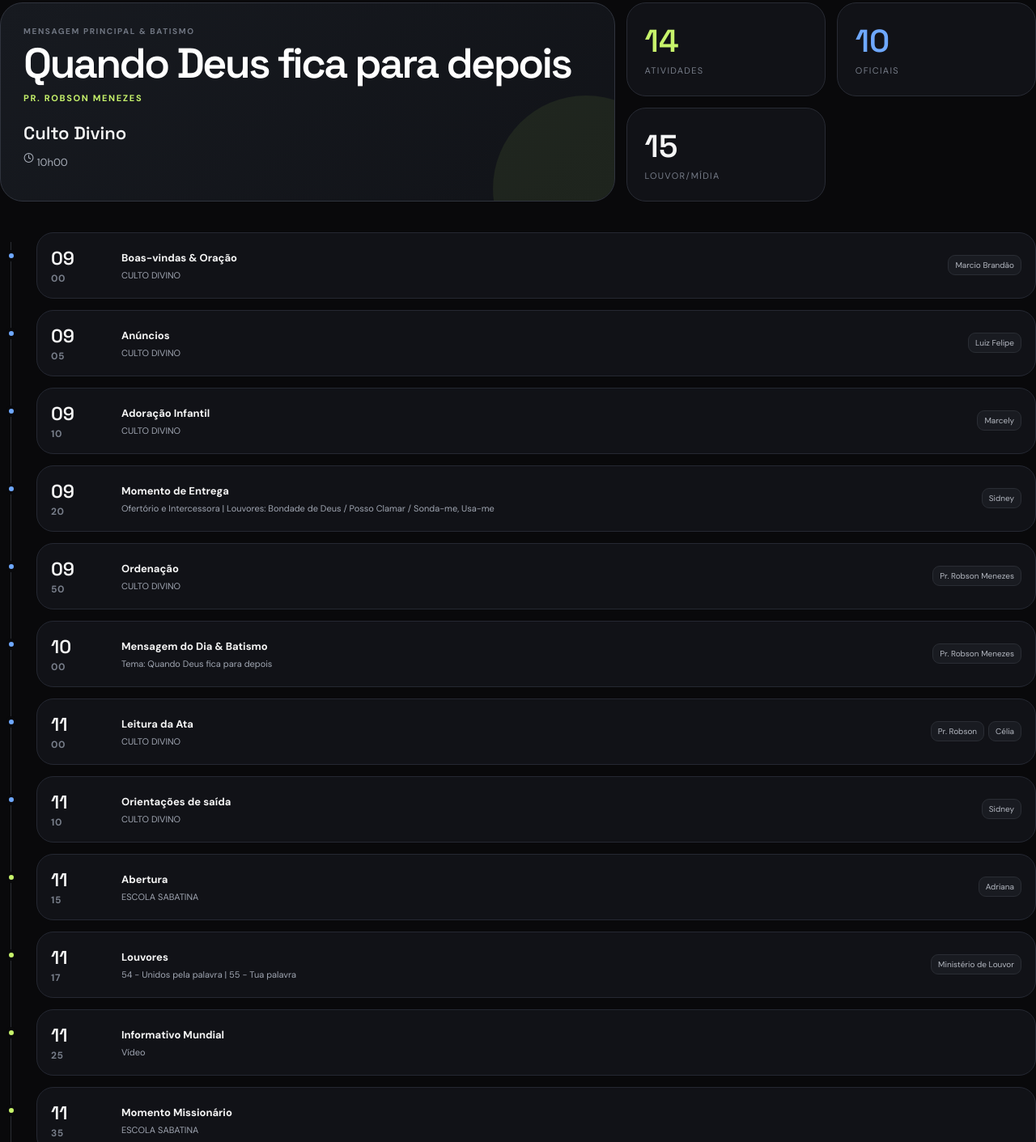
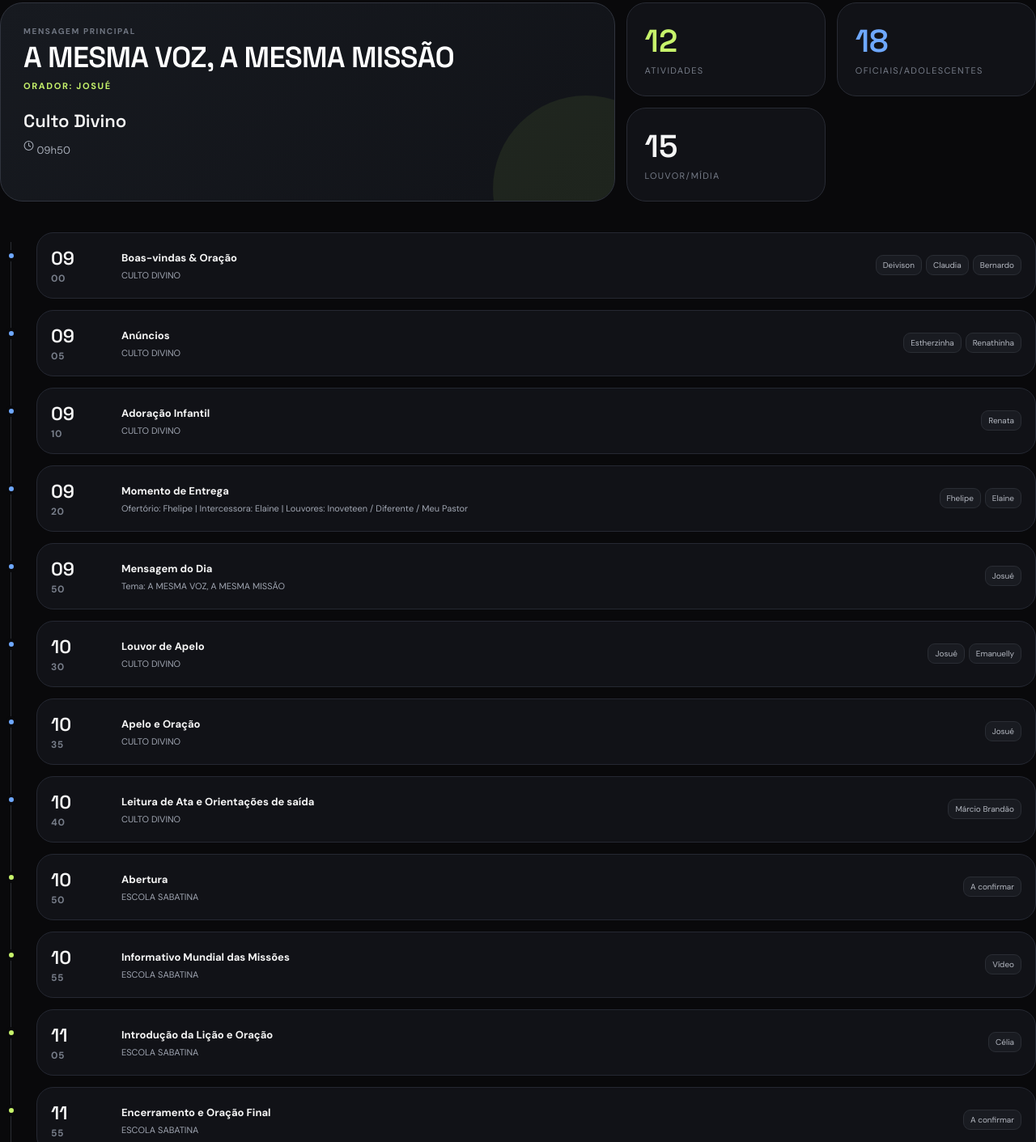
Before and after one commit to ProtoMorphos/iasdcg, a plain HTML site: page index.html in a window 1280 px wide. Shown: the part 594-2005 px from the top of the page at 81% size. Drawn offline with nearby package versions, Linux system fonts and the light colour scheme.

Commit message:
Update event date and schedule details in index.html

```diff
--- a/index.html
+++ b/index.html
@@ -4,7 +4,7 @@
 <meta charset="UTF-8">
 <meta name="viewport" content="width=device-width,initial-scale=1,viewport-fit=cover">
 <meta name="theme-color" content="#09090b">
-<title>IASD Campo Grande • 07/11</title>
+<title>IASD Campo Grande • 14/11</title>
 <script src="https://unpkg.com/lucide@latest"></script>
 <style>
 @import url('https://fonts.googleapis.com/css2?family=DM+Sans:wght@400;500;600;700&family=Space+Grotesk:wght@400;500;600;700&display=swap');
@@ -16,7 +16,7 @@
 radial-gradient(circle at 78% 15%,rgba(110,168,255,.18),transparent 24rem),
 radial-gradient(circle at 8% 70%,rgba(199,243,107,.08),transparent 23rem),
 linear-gradient(135deg,#0b0c10,#0a0b0e 52%,#10141c);border-bottom:1px solid #20232b;position:relative;overflow:hidden}
-.top:after{content:"07/11";position:absolute;right:-25px;bottom:-80px;font:800 240px/1 "Space Grotesk";color:rgba(255,255,255,.025);letter-spacing:-.08em}
+.top:after{content:"14/11";position:absolute;right:-25px;bottom:-80px;font:800 240px/1 "Space Grotesk";color:rgba(255,255,255,.025);letter-spacing:-.08em}
 .top-inner{position:relative;z-index:2;padding-top:26px}
 .brand{display:flex;align-items:center;justify-content:space-between}
 .brandmark{display:flex;align-items:center;gap:11px;font-weight:700;letter-spacing:.02em}.brandmark b{display:grid;place-items:center;width:34px;height:34px;border-radius:11px;background:var(--lime);color:#111}
@@ -26,7 +26,7 @@ linear-gradient(135deg,#0b0c10,#0a0b0e 52%,#10141c);border-bottom:1px solid #202
 .search{display:flex;align-items:center;gap:12px;padding:12px 15px}.search svg{color:#717785}.search input{width:100%;background:none;border:0;outline:0;color:white}.search input::placeholder{color:#707581}
 .actions{display:flex;gap:6px}.tab{border:0;background:transparent;color:#858b98;border-radius:17px;padding:0 17px;font-weight:700;font-size:12px;transition:.2s;display:flex;align-items:center;gap:8px}.tab.active{background:#f4f4f5;color:#111216}.tab:hover:not(.active){color:white;background:#1b1d23}
 .content{padding:48px 0 100px}.view-head{display:flex;justify-content:space-between;align-items:end;gap:20px;margin-bottom:25px}.kicker{color:#707682;text-transform:uppercase;letter-spacing:.16em;font-size:10px;font-weight:700}.view-head h2{font:600 31px "Space Grotesk";letter-spacing:-.04em;margin:7px 0 0}.month{color:var(--lime);font-weight:700;font-size:12px;border:1px solid #334025;background:#171d11;border-radius:999px;padding:9px 13px}
-.next{display:grid;grid-template-columns:1.2fr .8fr;gap:14px;margin-bottom:38px}.feature{border:1px solid #30343e;border-radius:28px;background:linear-gradient(135deg,#171a20,#111318);padding:28px;min-height:245px;position:relative;overflow:hidden}.feature:after{content:"";position:absolute;width:230px;height:230px;border-radius:50%;right:-80px;bottom:-100px;background:rgba(199,243,107,.07)}.feature .bigdate{font:600 52px/.9 "Space Grotesk";letter-spacing:-.05em;color:#fff;margin-top:10px;}.feature .day{color:var(--lime);font-size:11px;font-weight:700;text-transform:uppercase;letter-spacing:.15em;margin-top:12px}.feature h3{font:600 22px "Space Grotesk";margin:22px 0 5px}.feature .speaker{color:#a8aeb9;font-size:13px}.mini-stat{display:grid;grid-template-columns:1fr 1fr;gap:14px}.metric{border:1px solid #282b34;background:#111217;border-radius:24px;padding:22px}.metric strong{font:600 39px "Space Grotesk";display:block}.metric span{color:#777d89;font-size:11px;text-transform:uppercase;letter-spacing:.12em}.metric.accent strong{color:var(--lime)}.metric.blue strong{color:var(--blue)}
+.next{display:grid;grid-template-columns:1.2fr .8fr;gap:14px;margin-bottom:38px}.feature{border:1px solid #30343e;border-radius:28px;background:linear-gradient(135deg,#171a20,#111318);padding:28px;min-height:245px;position:relative;overflow:hidden}.feature:after{content:"";position:absolute;width:230px;height:230px;border-radius:50%;right:-80px;bottom:-100px;background:rgba(199,243,107,.07)}.feature .bigdate{font:600 36px/.9 "Space Grotesk";letter-spacing:-.02em;color:#fff;margin-top:10px;}.feature .day{color:var(--lime);font-size:11px;font-weight:700;text-transform:uppercase;letter-spacing:.15em;margin-top:12px}.feature h3{font:600 22px "Space Grotesk";margin:22px 0 5px}.feature .speaker{color:#a8aeb9;font-size:13px}.mini-stat{display:grid;grid-template-columns:1fr 1fr;gap:14px}.metric{border:1px solid #282b34;background:#111217;border-radius:24px;padding:22px}.metric strong{font:600 39px "Space Grotesk";display:block}.metric span{color:#777d89;font-size:11px;text-transform:uppercase;letter-spacing:.12em}.metric.accent strong{color:var(--lime)}.metric.blue strong{color:var(--blue)}
 .timeline{position:relative;margin-top:18px}.timeline:before{content:"";position:absolute;left:13px;top:12px;bottom:12px;width:1px;background:#2a2d34}.event{position:relative;padding-left:45px;margin-bottom:14px}.event-dot{position:absolute;left:7px;top:22px;width:14px;height:14px;border-radius:50%;border:4px solid var(--bg);z-index:2}.event-card{background:#111217;border:1px solid #252832;border-radius:21px;padding:16px 17px;display:grid;grid-template-columns:72px 1fr auto;align-items:center;gap:15px;transition:.2s}.event-card:hover{border-color:#444955;transform:translateX(3px)}.date{font:600 23px "Space Grotesk"}.date small{display:block;color:#777d89;font:700 12px "DM Sans";letter-spacing:.05em;margin-top:2px}.event-info strong{font-size:13px; font-weight:700}.event-info span{display:block;color:#a0a6b2;font-size:11px;margin-top:5px;line-height:1.4}.names{display:flex;flex-wrap:wrap;justify-content:flex-end;gap:5px;max-width:300px}.person-pill{border:1px solid #2a2d34;background:#191b21;color:#b4b8c1;padding:5px 8px;border-radius:9px;font-size:10px}
 
 /* LAYOUT DE GRUPOS */
@@ -49,7 +49,7 @@ linear-gradient(135deg,#0b0c10,#0a0b0e 52%,#10141c);border-bottom:1px solid #202
  .shell{padding:0 17px}.top{min-height:390px}.top-inner{padding-top:18px}.status{display:none}.hero{padding:62px 0 75px}.hero h1{font-size:46px}.hero p{font-size:14px}
  .command{margin-top:-34px}.command-bar{grid-template-columns:1fr;border-radius:21px}.actions{border-top:1px solid #252832;padding-top:7px;margin-top:2px;display:grid;grid-template-columns:repeat(3,1fr)}.tab{justify-content:center;padding:12px 5px}
  .content{padding-top:34px}.view-head{align-items:start}.view-head h2{font-size:25px}.next{grid-template-columns:1fr}.mini-stat{grid-template-columns:repeat(3,1fr)}.metric{padding:15px}.metric strong{font-size:28px}.metric span{font-size:8px}
- .feature{min-height:235px}.feature .bigdate{font-size:38px}.event-card{grid-template-columns:58px 1fr}.names{grid-column:2;justify-content:flex-start}.group-grid{grid-template-columns:1fr}
+ .feature{min-height:235px}.feature .bigdate{font-size:32px}.event-card{grid-template-columns:58px 1fr}.names{grid-column:2;justify-content:flex-start}.group-grid{grid-template-columns:1fr}
 }
 @media(max-width:540px){
  body{padding-bottom:76px}.brandmark span{font-size:12px}.hero h1{font-size:42px}.hero p{max-width:330px}.mini-stat{gap:7px}.metric{border-radius:17px;padding:13px 10px}.metric strong{font-size:25px}.feature{padding:22px;border-radius:23px}.feature h3{margin-top:24px;font-size:21px}
@@ -61,9 +61,9 @@ linear-gradient(135deg,#0b0c10,#0a0b0e 52%,#10141c);border-bottom:1px solid #202
 <body>
 <header class="top">
  <div class="shell top-inner">
-  <div class="brand"><div class="brandmark"><b>✦</b><span>IGREJA / CAMPO GRANDE</span></div><div class="status"><i class="dot"></i> SISTEMA ATIVO</div></div>
+  <div class="brand"><div class="brandmark"><b>✦</b><span>IGREJA / CAMPO GRANDE</span></div><div class="status"><i class="dot"></i> SÁBADO DO ADOLESCENTE</div></div>
   <div class="hero">
-   <div class="eyebrow">Programação Oficial · 07 de Novembro</div>
+   <div class="eyebrow">Programação Especial · 14 de Novembro</div>
    <h1 class="display">Tudo que<br>move o sábado.</h1>
    <p>Uma visão viva da agenda, das equipes de plantão e ministérios da música e multimídia — feita para encontrar o que você precisa em segundos.</p>
   </div>
@@ -83,7 +83,7 @@ linear-gradient(135deg,#0b0c10,#0a0b0e 52%,#10141c);border-bottom:1px solid #202
 
 <main class="shell content">
 <section id="view-escala">
- <div class="view-head"><div><div class="kicker">Cronograma</div><h2>Agenda do Sábado</h2></div><div class="month">07 NOV</div></div>
+ <div class="view-head"><div><div class="kicker">Cronograma</div><h2>Agenda do Sábado</h2></div><div class="month">14 NOV</div></div>
  <div id="next"></div>
  <div class="timeline" id="timeline"></div>
 </section>
@@ -107,43 +107,36 @@ linear-gradient(135deg,#0b0c10,#0a0b0e 52%,#10141c);border-bottom:1px solid #202
 
 <script>
 const scheduleData = [
-    { time: "09:00", category: "CULTO DIVINO", names: ["Marcio Brandão"], title: "Boas-vindas & Oração", subtitle: "" },
-    { time: "09:05", category: "CULTO DIVINO", names: ["Luiz Felipe"], title: "Anúncios", subtitle: "" },
-    { time: "09:10", category: "CULTO DIVINO", names: ["Marcely"], title: "Adoração Infantil", subtitle: "" },
-    { time: "09:20", category: "CULTO DIVINO", names: ["Sidney"], title: "Momento de Entrega", subtitle: "Ofertório e Intercessora | Louvores: Bondade de Deus / Posso Clamar / Sonda-me, Usa-me" },
-    { time: "09:50", category: "CULTO DIVINO", names: ["Pr. Robson Menezes"], title: "Ordenação", subtitle: "" },
-    { time: "10:00", category: "CULTO DIVINO", names: ["Pr. Robson Menezes"], title: "Mensagem do Dia & Batismo", subtitle: "Tema: Quando Deus fica para depois" },
-    { time: "11:00", category: "CULTO DIVINO", names: ["Pr. Robson", "Célia"], title: "Leitura da Ata", subtitle: "" },
-    { time: "11:10", category: "CULTO DIVINO", names: ["Sidney"], title: "Orientações de saída", subtitle: "" },
+    { time: "09:00", category: "CULTO DIVINO", names: ["Deivison", "Claudia", "Bernardo"], title: "Boas-vindas & Oração", subtitle: "" },
+    { time: "09:05", category: "CULTO DIVINO", names: ["Estherzinha", "Renathinha"], title: "Anúncios", subtitle: "" },
+    { time: "09:10", category: "CULTO DIVINO", names: ["Renata"], title: "Adoração Infantil", subtitle: "" },
+    { time: "09:20", category: "CULTO DIVINO", names: ["Fhelipe", "Elaine"], title: "Momento de Entrega", subtitle: "Ofertório: Fhelipe | Intercessora: Elaine | Louvores: Inoveteen / Diferente / Meu Pastor" },
+    { time: "09:50", category: "CULTO DIVINO", names: ["Josué"], title: "Mensagem do Dia", subtitle: "Tema: A MESMA VOZ, A MESMA MISSÃO" },
+    { time: "10:30", category: "CULTO DIVINO", names: ["Josué", "Emanuelly"], title: "Louvor de Apelo", subtitle: "" },
+    { time: "10:35", category: "CULTO DIVINO", names: ["Josué"], title: "Apelo e Oração", subtitle: "" },
+    { time: "10:40", category: "CULTO DIVINO", names: ["Márcio Brandão"], title: "Leitura de Ata e Orientações de saída", subtitle: "" },
 
-    { time: "11:15", category: "ESCOLA SABATINA", names: ["Adriana"], title: "Abertura", subtitle: "" },
-    { time: "11:17", category: "ESCOLA SABATINA", names: ["Ministério de Louvor"], title: "Louvores", subtitle: "54 - Unidos pela palavra | 55 - Tua palavra" },
-    { time: "11:25", category: "ESCOLA SABATINA", names: [""], title: "Informativo Mundial", subtitle: "Vídeo" },
-    { time: "11:35", category: "ESCOLA SABATINA", names: [""], title: "Momento Missionário", subtitle: "" },
-    { time: "11:45", category: "ESCOLA SABATINA", names: ["Célia"], title: "Introdução da Lição", subtitle: "" },
-    { time: "12:15", category: "ESCOLA SABATINA", names: ["Railda"], title: "Encerramento e Oração Final", subtitle: "" }
+    { time: "10:50", category: "ESCOLA SABATINA", names: ["A confirmar"], title: "Abertura", subtitle: "" },
+    { time: "10:55", category: "ESCOLA SABATINA", names: ["Vídeo"], title: "Informativo Mundial das Missões", subtitle: "" },
+    { time: "11:05", category: "ESCOLA SABATINA", names: ["Célia"], title: "Introdução da Lição e Oração", subtitle: "" },
+    { time: "11:55", category: "ESCOLA SABATINA", names: ["A confirmar"], title: "Encerramento e Oração Final", subtitle: "" }
 ];
 
 const equipesGroups = [
     {
         title: "Oficiantes & Anciãos",
         icon: "user-check",
-        content: "<p><strong>Anciãos de Plantão:</strong> Marcio Brandão e Sidney</p>"
+        content: "<p><strong>Anciãos de Plantão:</strong> Deivison e Marcio Brandão</p>"
     },
     {
         title: "Recepção",
         icon: "heart-handshake",
-        content: "<p><strong>Equipe:</strong> Lizete, Marta e Ingrid</p>"
+        content: "<p><strong>Equipe:</strong> Dayse, Alline e Elias</p><p><strong>Cartazes de Boas-vindas:</strong> Isadora, Polly, Bella, Pedro e Davi</p>"
     },
     {
         title: "Diaconato",
         icon: "shield-check",
-        content: "<p><strong>Diáconos:</strong> Leandro Pereira (Coordenador), William Rezende, Witnei Cesar, Abelardo Pereira</p><p><strong>Diaconisas:</strong> Judite, Ana Maria e Nice</p>"
-    },
-    {
-        title: "Comunicação",
-        icon: "megaphone",
-        content: "<p><strong>Responsável:</strong> Luiz Felipe</p>"
+        content: "<p><strong>Coordenação:</strong> Ronilson (Coord.), Gilmar, Marcelo e Edson</p><p><strong>Adolescentes:</strong> Renato, Gabriel, Arthur Maia, Vitória, Isabella e Vitória</p>"
     }
 ];
 
@@ -152,29 +145,24 @@ const midiaGroups = [
         title: "Equipe de Louvor",
         icon: "mic-2",
         theme: "blue-theme",
-        content: "<p><strong>Ministração / Barítono:</strong> Victor Elias</p><p><strong>Sopranos:</strong> Ana Luiza, Marilene</p><p><strong>Contraltos:</strong> Bia, Elisama</p><p><strong>Tenor:</strong> Max</p>"
+        content: "<p><strong>Ministração / Barítono:</strong> Pr. Pedro</p><p><strong>Sopranos:</strong> Sofia e Hadassa</p><p><strong>Contraltos:</strong> Bia e Ana Clara</p><p><strong>Tenor:</strong> Pedro Girelli</p>"
     },
     {
         title: "Banda Instrumental",
         icon: "music-4",
         theme: "blue-theme",
-        content: "<p><strong>Piano:</strong> Rafael</p><p><strong>Violão:</strong> Daniel</p><p><strong>Guitarra:</strong> Anderson</p><p><strong>Contrabaixo:</strong> Marcos</p><p><strong>Bateria:</strong> Josué</p>"
+        content: "<p><strong>Piano:</strong> Emanuely</p><p><strong>Violão:</strong> Henrique</p><p><strong>Guitarra:</strong> Josué</p><p><strong>Contrabaixo:</strong> Alan</p><p><strong>Bateria:</strong> Pedro Rafael</p>"
     },
     {
         title: "Equipe de Multimídia",
         icon: "monitor-play",
         theme: "blue-theme",
-        content: `<p style="font-size:12px; color:var(--blue); font-weight:700; letter-spacing:0.05em; text-transform:uppercase;">Turno: Sexta 06/11 - 19h</p>
-                  <div class="tech-list" style="margin-bottom: 12px;">
-                    <div class="tech-item"><span>Mesa de Som</span>Tio Luiz</div>
-                    <div class="tech-item"><span>PC / Projeção</span>Pedro</div>
-                  </div>
-                  <p style="font-size:12px; color:var(--blue); font-weight:700; letter-spacing:0.05em; text-transform:uppercase;">Turno: Sábado 07/11 - 8h</p>
+        content: `<p style="font-size:12px; color:var(--blue); font-weight:700; letter-spacing:0.05em; text-transform:uppercase;">Turno: Sábado - 8h</p>
                   <div class="tech-list">
-                    <div class="tech-item"><span>Mesa de Som</span>Adão</div>
-                    <div class="tech-item"><span>PC / Projeção</span>Renan</div>
-                    <div class="tech-item"><span>Transmissão Live</span>Hadassa</div>
-                    <div class="tech-item"><span>Câmeras</span>Pedro</div>
+                    <div class="tech-item"><span>Mesa de Som</span>Isabela</div>
+                    <div class="tech-item"><span>PC / Projeção</span>Elliam</div>
+                    <div class="tech-item"><span>Transmissão Live</span>Adão</div>
+                    <div class="tech-item"><span>Câmeras</span>Renan</div>
                   </div>`
     }
 ];
@@ -205,14 +193,14 @@ function renderSchedule(){
 
  next.innerHTML=`<div class="next">
   <article class="feature">
-   <div class="kicker">Mensagem Principal & Batismo</div>
-   <div class="bigdate">Quando Deus fica para depois</div>
-   <div class="day">Pr. Robson Menezes</div>
-   <h3>Culto Divino</h3><div class="speaker"><i data-lucide="clock" width="13" style="vertical-align:-2px"></i> 10h00</div>
+   <div class="kicker">Mensagem Principal</div>
+   <div class="bigdate">A MESMA VOZ, A MESMA MISSÃO</div>
+   <div class="day">Orador: Josué</div>
+   <h3>Culto Divino</h3><div class="speaker"><i data-lucide="clock" width="13" style="vertical-align:-2px"></i> 09h50</div>
   </article>
   <div class="mini-stat">
    <div class="metric accent"><strong>${scheduleData.length}</strong><span>atividades</span></div>
-   <div class="metric blue"><strong>10</strong><span>oficiais</span></div>
+   <div class="metric blue"><strong>18</strong><span>oficiais/adolescentes</span></div>
    <div class="metric"><strong>15</strong><span>louvor/mídia</span></div>
   </div>
  </div>`;
```
